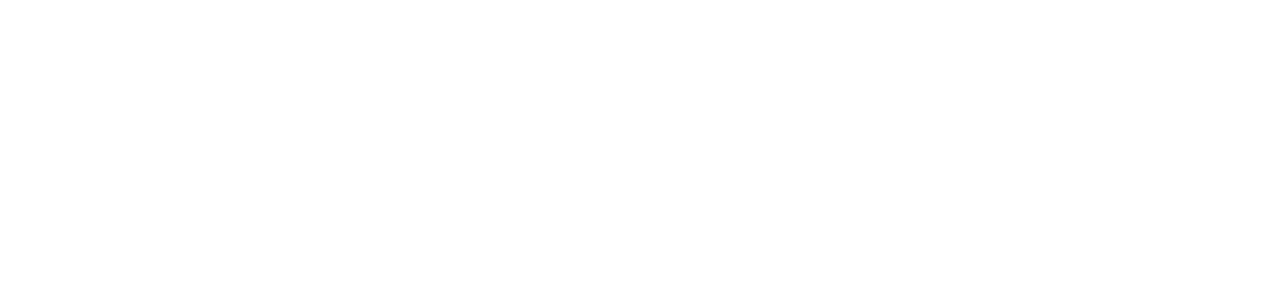
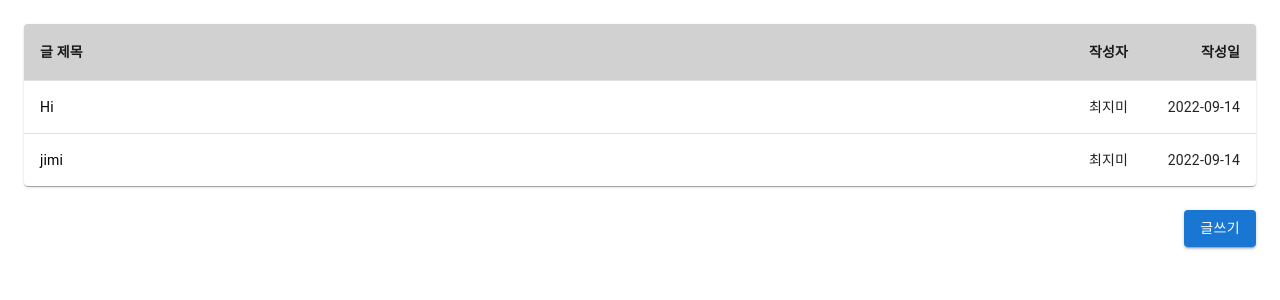
Before and after one commit to rabbit-22/front_study, a React (Create React App) app: page /board in a window 1280 px wide. Before the commit this address had no page. Shown: the top 300 px of the page. Built offline with nearby package versions, Linux system fonts and the light colour scheme; the HTML template or start-up script is replaced by a standard one.

Commit message:
feat: make BoardPage

```diff
--- a/src/Router.tsx
+++ b/src/Router.tsx
@@ -1,5 +1,6 @@
 import React from 'react';
 import { BrowserRouter, Routes, Route } from 'react-router-dom';
+import BoardPage from './components/board/BoardPage';
 import ScrollToTop from './components/common/ScrollToTop';
 import LoginPage from './components/login/LoginPage';
 import SignupPage from './components/signup/SignupPage';
@@ -11,6 +12,8 @@
         <Routes>
             <Route path="/" element={<LoginPage />} />
             <Route path="/signup" element={<SignupPage />} />
+            <Route path="/board" element={<BoardPage />} />
+            {/* <Route path="/board/:id" element={<BoardPage />} /> */}
         </Routes>
     </BrowserRouter>
   );
--- a/src/components/board/BoardPage.tsx
+++ b/src/components/board/BoardPage.tsx
@@ -1,11 +1,25 @@
 import React, { PureComponent } from 'react';
+import BoardTable from './BoardTable';
+import { Button, Box } from '@mui/material';
+import { Link } from 'react-router-dom';
 
-class BoardPage extends PureComponent {
+interface BoardProps {}
+interface BoardState {}
+
+class BoardPage extends PureComponent<BoardProps, BoardState> {
+  constructor(props: BoardProps) {
+      super(props);
+    }
   render() {
     return (
-      <div>
-
-      </div>
+      <Box sx={{ m: 3}}>
+        <BoardTable />
+        <Box sx={{ display: 'flex', justifyContent: 'end', mt: 3}}>
+          <Link to="/">
+            <Button variant="contained">글쓰기</Button>
+          </Link>
+        </Box>
+      </Box>
     );
   }
 }
--- /dev/null
+++ b/src/components/board/BoardTable.tsx
@@ -0,0 +1,35 @@
+import React, { PureComponent } from 'react';
+import { Paper, Table, TableBody, TableCell, TableContainer, TableRow, TableHead, TablePagination } from '@mui/material';
+import { rows } from './Rows';
+import { Link } from 'react-router-dom';
+
+class BoardTable extends PureComponent{
+  render() {
+    return (
+      <TableContainer component={Paper}>
+        <Table>
+          <TableHead sx={{ backgroundColor: '#d1d1d1'}}>
+            <TableRow>
+              <TableCell sx={{ fontWeight: 'bold' }}>글 제목</TableCell>
+              <TableCell align='right' sx={{ fontWeight: 'bold' }}>작성자</TableCell>
+              <TableCell align='right' sx={{ width:'5rem', fontWeight: 'bold' }}>작성일</TableCell>
+            </TableRow>
+          </TableHead>
+          <TableBody>
+            {rows.map((row) => (
+              <TableRow key={row.id} sx={{ '&:last-child td, &:last-child th': { border: 0 } }}>
+                <TableCell>
+                  <Link to={`/board/${row.id}`}>{row.title}</Link>
+                </TableCell>
+                <TableCell align='right'>{row.name}</TableCell>
+                <TableCell align='right'>{row.date}</TableCell>
+              </TableRow>
+            ))}
+          </TableBody>
+        </Table>
+      </TableContainer>
+    );
+  }
+}
+
+export default BoardTable;
--- /dev/null
+++ b/src/components/board/Rows.ts
@@ -0,0 +1,6 @@
+const rows = [
+    { id: 1, title: 'Hi', name: '최지미', date: '2022-09-14'},
+    { id: 2, title: 'jimi', name: '최지미', date: '2022-09-14'},
+];
+
+export { rows };
--- a/src/components/login/LoginPage.tsx
+++ b/src/components/login/LoginPage.tsx
@@ -4,7 +4,6 @@
 
 function LoginPage() {
   return (
-    <>
     <Container maxWidth="xs">
       <Box sx={{
         display: 'flex',
@@ -44,7 +43,6 @@
           </Link>
       </Box>
     </Container>
-    </>
   );
 };
 
--- a/src/components/signup/SignupPage.tsx
+++ b/src/components/signup/SignupPage.tsx
@@ -50,7 +50,6 @@
   }, [confirmPwd]);
 
   return (
-    <>
     <Container maxWidth="xs">
       <Box sx={{
         display: 'flex',
@@ -94,7 +93,6 @@
           </Link>
         </Box>
     </Container>
-    </>
   );
 };
 
--- a/src/index.css
+++ b/src/index.css
@@ -16,6 +16,11 @@
 
 a {
   text-decoration: none;
+  color: black;
+}
+
+a:hover {
+  color: grey;
 }
 
 code {
```
Also changed, not shown: src/components/board/AddBoardPage.tsx (added). Lines whose indentation alone changed are shown as unchanged.
